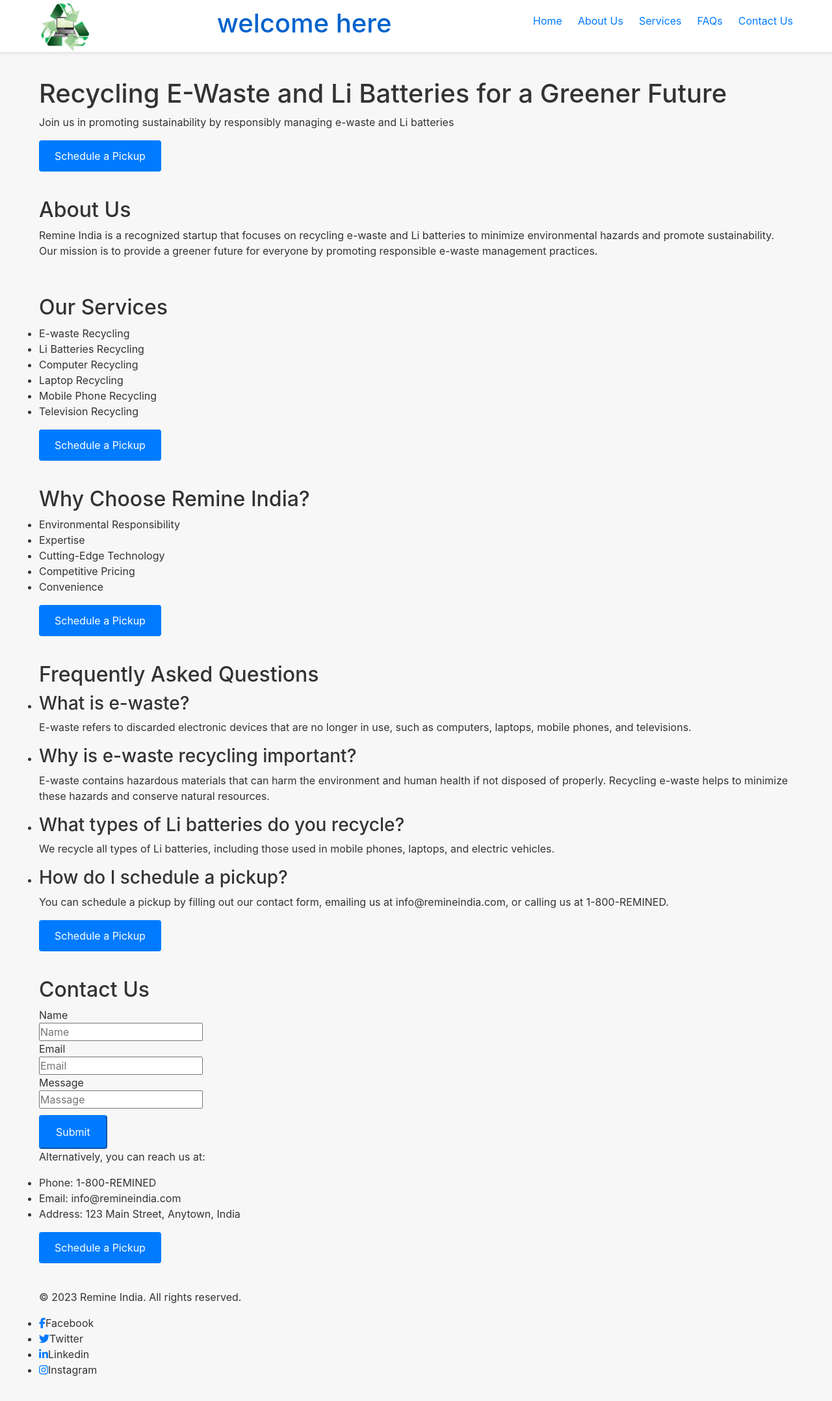
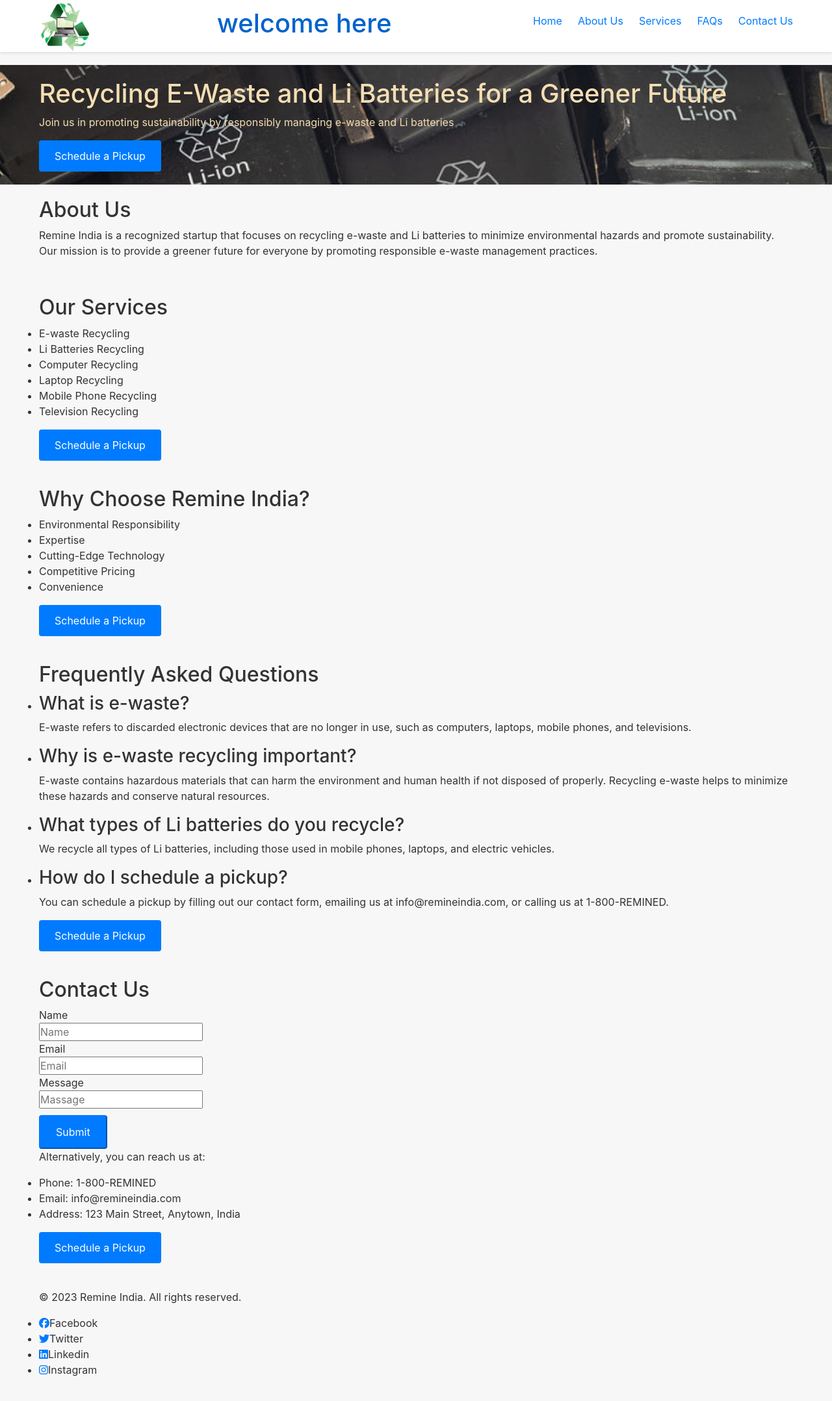
Before and after one commit to Noob2911/home_page, a plain HTML site: page index.html in a window 1280 px wide. Shown: the whole page at 65% size. Drawn offline with nearby package versions, Linux system fonts and the light colour scheme.

Commit message:
banner
test

```diff
--- a/home.css
+++ b/home.css
@@ -55,6 +55,10 @@ a:hover {
 }
 #banner{
     margin-top: 100px;
+    background-image: url("bgk.jpg");
+    background-size: cover;
+    background-position: center;
+    color: wheat;
 }
 
 header {
--- a/index.html
+++ b/index.html
@@ -167,10 +167,10 @@
 		<div class="container">
 			<p>&copy; 2023 Remine India. All rights reserved.</p>
 			<ul class="social-media">
-				<li><a href="#"><i class="fa fa-facebook"></i></a>Facebook</li>
-				<li><a href="#"><i class="fa fa-twitter"></i></a>Twitter</li>
-				<li><a href="#"><i class="fa fa-linkedin"></i></a>Linkedin</li>
-				<li><a href="#"><i class="fa fa-instagram"></i></a>Instagram</li>
+				<li><a href="#"><i class="fa-brands fa-facebook"></i></a>Facebook</li>
+				<li><a href="#"><i class="fa-brands fa-twitter"></i></a>Twitter</li>
+				<li><a href="#"><i class="fa-brands fa-linkedin"></i></a>Linkedin</li>
+				<li><a href="#"><i class="fa-brands fa-instagram"></i></a>Instagram</li>
 			</ul>
 		</div>
 	</footer>
```
Also changed, not shown: bgk.jpg (added).
